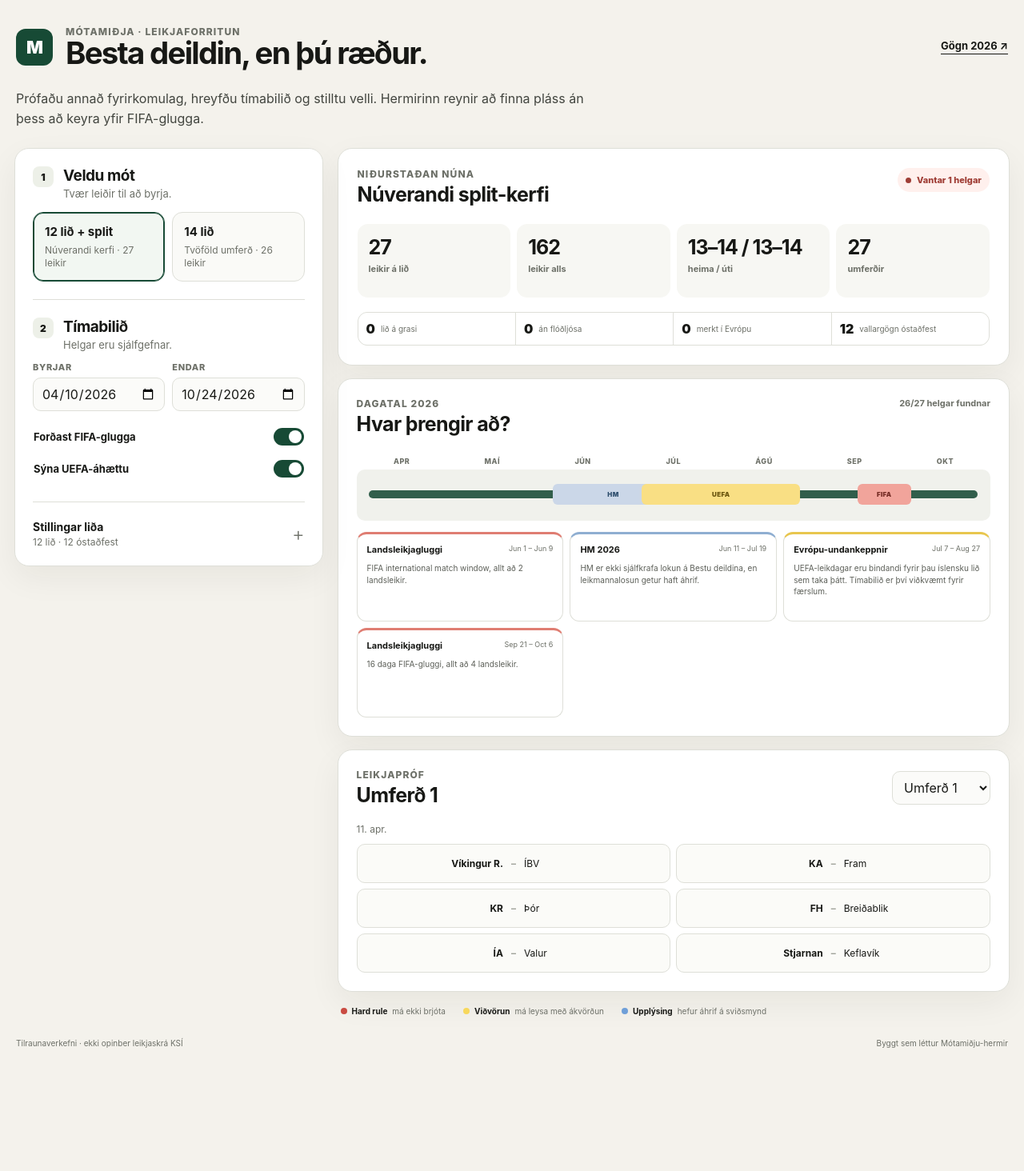
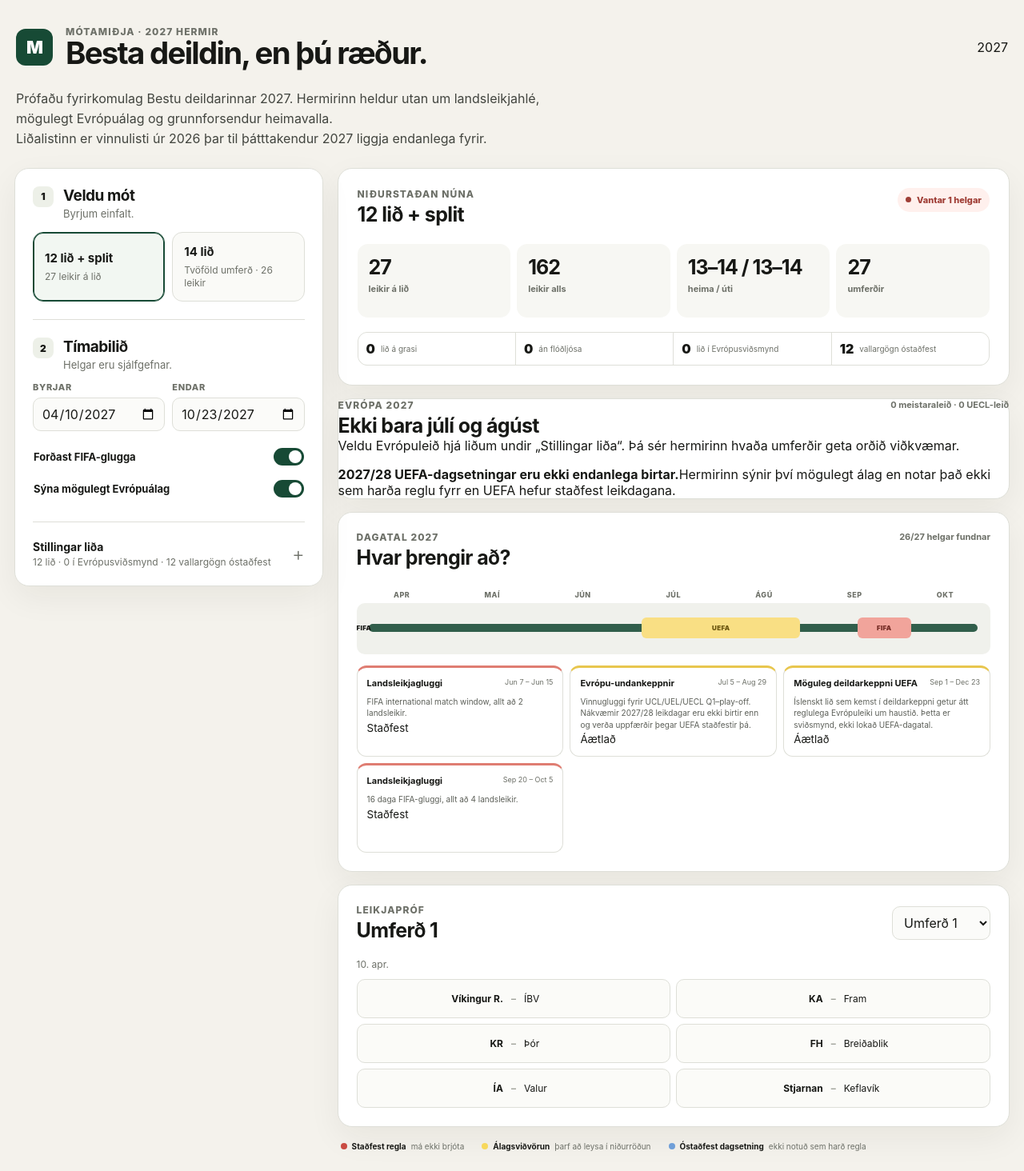
Before and after one commit to lollipop1234-code/besta-deild-hermir, a Next.js app: page / in a window 1280 px wide. Shown: the top 1464 px of the page at 80% size. Before the commit the page ends 1346 px from the top, so only its background shows below. Built offline with nearby package versions, Linux system fonts and the light colour scheme.

Commit message:
Shift simulator to 2027 and model Europe paths

```diff
--- a/src/app/page.tsx
+++ b/src/app/page.tsx
@@ -2,7 +2,8 @@
 
 import { useMemo, useState } from "react";
 
-import { calendar2026 } from "@/data/calendar-2026";
+import { calendar2027 } from "@/data/calendar-2027";
+import { europePathProfiles } from "@/data/europe-2027";
 import { expansionTeams, teams2026 } from "@/data/teams-2026";
 import {
   buildPairingRounds,
@@ -10,7 +11,7 @@ import {
   formatMetrics,
   teamNameMap,
 } from "@/lib/simulator";
-import type { FormatPreset, Surface, Team } from "@/lib/types";
+import type { EuropePath, FormatPreset, Surface, Team } from "@/lib/types";
 
 const surfaceLabels: Record<Surface, string> = {
   grass: "Gras",
@@ -48,10 +49,14 @@ function Stat({ value, label }: { value: string | number; label: string }) {
   );
 }
 
+function inRange(value: string, start: string, end: string) {
+  return value >= start && value <= end;
+}
+
 export default function Home() {
   const [preset, setPreset] = useState<FormatPreset>("current-12-split");
-  const [seasonStart, setSeasonStart] = useState("2026-04-10");
-  const [seasonEnd, setSeasonEnd] = useState("2026-10-24");
+  const [seasonStart, setSeasonStart] = useState("2027-04-10");
+  const [seasonEnd, setSeasonEnd] = useState("2027-10-23");
   const [protectFifa, setProtectFifa] = useState(true);
   const [showUefa, setShowUefa] = useState(true);
   const [teams, setTeams] = useState<Team[]>([...teams2026, ...expansionTeams]);
@@ -64,7 +69,7 @@ export default function Home() {
   );
   const metrics = formatMetrics(preset);
   const calendar = useMemo(
-    () => buildRoundDates(preset, seasonStart, seasonEnd, calendar2026, protectFifa),
+    () => buildRoundDates(preset, seasonStart, seasonEnd, calendar2027, protectFifa),
     [preset, seasonStart, seasonEnd, protectFifa],
   );
   const pairingRounds = useMemo(
@@ -76,9 +81,20 @@ export default function Home() {
   const roundDate = calendar.rounds[Math.min(selectedRound, calendar.rounds.length) - 1];
 
   const unknownVenues = activeTeams.filter((team) => team.surface === "unknown" || team.floodlights === null).length;
-  const europeTeams = activeTeams.filter((team) => team.europe).length;
+  const europeTeams = activeTeams.filter((team) => team.europePath !== "none");
+  const championsTeams = activeTeams.filter((team) => team.europePath === "champions");
+  const conferenceTeams = activeTeams.filter((team) => team.europePath === "conference");
   const grassTeams = activeTeams.filter((team) => team.surface === "grass").length;
   const noLights = activeTeams.filter((team) => team.floodlights === false).length;
+
+  const uefaWindow = roundDate
+    ? calendar2027.find((block) => block.kind === "uefa" && inRange(roundDate.date, block.start, block.end))
+    : undefined;
+  const roundEuropeTeams = round?.pairings
+    .flatMap((pair) => [pair.home, pair.away])
+    .filter((id, index, all) => all.indexOf(id) === index)
+    .map((id) => activeTeams.find((team) => team.id === id))
+    .filter((team): team is Team => Boolean(team && team.europePath !== "none")) ?? [];
 
   function updateTeam(id: string, patch: Partial<Team>) {
     setTeams((current) => current.map((team) => (team.id === id ? { ...team, ...patch } : team)));
@@ -94,18 +110,17 @@ export default function Home() {
       <header className="topbar">
         <div className="brandmark">M</div>
         <div>
-          <div className="eyebrow">Mótamiðja · leikjaforritun</div>
+          <div className="eyebrow">Mótamiðja · 2027 hermir</div>
           <h1>Besta deildin, en þú ræður.</h1>
         </div>
-        <a className="source-link" href="https://www.ksi.is/oll-mot/mot?id=7025510" target="_blank" rel="noreferrer">
-          Gögn 2026 ↗
-        </a>
+        <span className="year-chip">2027</span>
       </header>
 
       <section className="intro">
         <p>
-          Prófaðu annað fyrirkomulag, hreyfðu tímabilið og stilltu velli. Hermirinn reynir að finna pláss án þess að keyra yfir FIFA-glugga.
+          Prófaðu fyrirkomulag Bestu deildarinnar 2027. Hermirinn heldur utan um landsleikjahlé, mögulegt Evrópuálag og grunnforsendur heimavalla.
         </p>
+        <p className="data-note">Liðalistinn er vinnulisti úr 2026 þar til þátttakendur 2027 liggja endanlega fyrir.</p>
       </section>
 
       <div className="workspace">
@@ -114,7 +129,7 @@ export default function Home() {
             <span className="step">1</span>
             <div>
               <h2>Veldu mót</h2>
-              <p>Tvær leiðir til að byrja.</p>
+              <p>Byrjum einfalt.</p>
             </div>
           </div>
 
@@ -125,7 +140,7 @@ export default function Home() {
               onClick={() => choosePreset("current-12-split")}
             >
               <strong>12 lið + split</strong>
-              <span>Núverandi kerfi · 27 leikir</span>
+              <span>27 leikir á lið</span>
             </button>
             <button
               type="button"
@@ -160,7 +175,7 @@ export default function Home() {
 
           <div className="toggle-list">
             <Toggle checked={protectFifa} onChange={setProtectFifa} label="Forðast FIFA-glugga" />
-            <Toggle checked={showUefa} onChange={setShowUefa} label="Sýna UEFA-áhættu" />
+            <Toggle checked={showUefa} onChange={setShowUefa} label="Sýna mögulegt Evrópuálag" />
           </div>
 
           <div className="divider" />
@@ -168,7 +183,7 @@ export default function Home() {
           <button type="button" className="team-settings-button" onClick={() => setTeamsOpen((value) => !value)}>
             <span>
               <b>Stillingar liða</b>
-              <small>{activeTeams.length} lið · {unknownVenues} óstaðfest</small>
+              <small>{activeTeams.length} lið · {europeTeams.length} í Evrópusviðsmynd · {unknownVenues} vallargögn óstaðfest</small>
             </span>
             <span className="chevron">{teamsOpen ? "−" : "+"}</span>
           </button>
@@ -176,7 +191,7 @@ export default function Home() {
           {teamsOpen && (
             <div className="team-editor">
               <div className="team-editor-head">
-                <span>Lið / völlur</span><span>Undirlag</span><span>Ljós</span><span>Evrópa</span>
+                <span>Lið / völlur</span><span>Undirlag</span><span>Ljós</span><span>Evrópuleið</span>
               </div>
               {activeTeams.map((team) => (
                 <div className="team-row" key={team.id}>
@@ -202,14 +217,15 @@ export default function Home() {
                     <option value="yes">Já</option>
                     <option value="no">Nei</option>
                   </select>
-                  <button
-                    type="button"
-                    className={`mini-check ${team.europe ? "mini-check-on" : ""}`}
-                    aria-pressed={team.europe}
-                    onClick={() => updateTeam(team.id, { europe: !team.europe })}
+                  <select
+                    aria-label={`Evrópuleið ${team.name}`}
+                    value={team.europePath}
+                    onChange={(event) => updateTeam(team.id, { europePath: event.target.value as EuropePath })}
                   >
-                    {team.europe ? "✓" : ""}
-                  </button>
+                    <option value="none">Engin</option>
+                    <option value="champions">Meistari</option>
+                    <option value="conference">UECL</option>
+                  </select>
                 </div>
               ))}
             </div>
@@ -221,7 +237,7 @@ export default function Home() {
             <div className="scorecard-top">
               <div>
                 <div className="eyebrow">Niðurstaðan núna</div>
-                <h2>{preset === "double-14" ? "14 liða deild" : "Núverandi split-kerfi"}</h2>
+                <h2>{preset === "double-14" ? "14 liða deild" : "12 lið + split"}</h2>
               </div>
               <div className={`fit-badge ${calendar.shortfall ? "fit-badge-bad" : ""}`}>
                 <span className="dot" />
@@ -239,15 +255,47 @@ export default function Home() {
             <div className="signal-row">
               <div><span className="signal-number">{grassTeams}</span><span>lið á grasi</span></div>
               <div><span className="signal-number">{noLights}</span><span>án flóðljósa</span></div>
-              <div><span className="signal-number">{europeTeams}</span><span>merkt í Evrópu</span></div>
+              <div><span className="signal-number">{europeTeams.length}</span><span>lið í Evrópusviðsmynd</span></div>
               <div><span className="signal-number">{unknownVenues}</span><span>vallargögn óstaðfest</span></div>
+            </div>
+          </div>
+
+          <div className="panel europe-panel">
+            <div className="panel-title-row">
+              <div>
+                <div className="eyebrow">Evrópa 2027</div>
+                <h2>Ekki bara júlí og ágúst</h2>
+              </div>
+              <span className="quiet">{championsTeams.length} meistaraleið · {conferenceTeams.length} UECL-leið</span>
+            </div>
+
+            {europeTeams.length === 0 ? (
+              <p className="empty-copy">Veldu Evrópuleið hjá liðum undir „Stillingar liða“. Þá sér hermirinn hvaða umferðir geta orðið viðkvæmar.</p>
+            ) : (
+              <div className="europe-team-list">
+                {europeTeams.map((team) => {
+                  const profile = team.europePath === "none" ? null : europePathProfiles[team.europePath];
+                  if (!profile) return null;
+                  return (
+                    <div className="europe-team" key={team.id}>
+                      <div><strong>{team.name}</strong><span>{profile.label}</span></div>
+                      <p>{profile.description}</p>
+                      <p className="europe-detail">{profile.autumnRisk}</p>
+                    </div>
+                  );
+                })}
+              </div>
+            )}
+            <div className="provisional-note">
+              <b>2027/28 UEFA-dagsetningar eru ekki endanlega birtar.</b>
+              <span>Hermirinn sýnir því mögulegt álag en notar það ekki sem harða reglu fyrr en UEFA hefur staðfest leikdagana.</span>
             </div>
           </div>
 
           <div className="panel calendar-panel">
             <div className="panel-title-row">
               <div>
-                <div className="eyebrow">Dagatal 2026</div>
+                <div className="eyebrow">Dagatal 2027</div>
                 <h2>Hvar þrengir að?</h2>
               </div>
               <span className="quiet">{calendar.rounds.length}/{metrics.rounds} helgar fundnar</span>
@@ -258,19 +306,22 @@ export default function Home() {
             </div>
             <div className="timeline">
               <div className="timeline-season" />
-              <div className="timeline-block block-worldcup" title="HM 2026">HM</div>
-              {showUefa && <div className="timeline-block block-uefa" title="UEFA undankeppnir">UEFA</div>}
+              <div className="timeline-block block-fifa-june" title="FIFA landsleikjagluggi">FIFA</div>
+              {showUefa && <div className="timeline-block block-uefa" title="Mögulegar UEFA-undankeppnir">UEFA</div>}
               {protectFifa && <div className="timeline-block block-fifa-autumn" title="FIFA landsleikjagluggi">FIFA</div>}
             </div>
 
             <div className="calendar-notes">
-              {calendar2026.filter((block) => block.start >= "2026-04-01" && block.end <= "2026-10-31").map((block) => (
+              {calendar2027.filter((block) => block.start >= "2027-04-01" && block.start <= "2027-10-31").map((block) => (
                 <div key={block.id} className={`calendar-note note-${block.kind}`}>
                   <div>
                     <strong>{block.label}</strong>
                     <span>{dateSpan(block.start, block.end)}</span>
                   </div>
                   <p>{block.note}</p>
+                  <small className={`confidence confidence-${block.confidence}`}>
+                    {block.confidence === "official" ? "Staðfest" : "Áætlað"}
+                  </small>
                 </div>
               ))}
             </div>
@@ -292,8 +343,8 @@ export default function Home() {
             <div className="round-meta">
               <span>{roundDate?.label ?? "Enginn leikdagur fundinn"}</span>
               {round?.stage === "split" && <span className="pill">Lokahluti</span>}
-              {roundDate && calendar2026.some((block) => block.kind === "uefa" && roundDate.date >= block.start && roundDate.date <= block.end) && showUefa && (
-                <span className="pill pill-warn">UEFA-viðkvæmt</span>
+              {showUefa && uefaWindow && roundEuropeTeams.length > 0 && (
+                <span className="pill pill-warn">Evrópuviðkvæmt · {roundEuropeTeams.map((team) => team.name).join(", ")}</span>
               )}
             </div>
 
@@ -304,28 +355,33 @@ export default function Home() {
               </div>
             ) : (
               <div className="fixtures">
-                {round?.pairings.map((pair) => (
-                  <div className="fixture" key={`${round.number}-${pair.home}-${pair.away}`}>
-                    <span>{names[pair.home]}</span>
-                    <b>–</b>
-                    <span>{names[pair.away]}</span>
-                  </div>
-                ))}
+                {round?.pairings.map((pair) => {
+                  const home = activeTeams.find((team) => team.id === pair.home);
+                  const away = activeTeams.find((team) => team.id === pair.away);
+                  const europeSensitive = Boolean(showUefa && uefaWindow && (home?.europePath !== "none" || away?.europePath !== "none"));
+                  return (
+                    <div className={`fixture ${europeSensitive ? "fixture-europe" : ""}`} key={`${round.number}-${pair.home}-${pair.away}`}>
+                      <span>{names[pair.home]}</span>
+                      <b>–</b>
+                      <span>{names[pair.away]}</span>
+                    </div>
+                  );
+                })}
               </div>
             )}
           </div>
 
           <div className="rule-strip">
-            <div><span className="rule-dot hard" /><b>Hard rule</b><span>má ekki brjóta</span></div>
-            <div><span className="rule-dot soft" /><b>Viðvörun</b><span>má leysa með ákvörðun</span></div>
-            <div><span className="rule-dot info" /><b>Upplýsing</b><span>hefur áhrif á sviðsmynd</span></div>
+            <div><span className="rule-dot hard" /><b>Staðfest regla</b><span>má ekki brjóta</span></div>
+            <div><span className="rule-dot soft" /><b>Álagsviðvörun</b><span>þarf að leysa í niðurröðun</span></div>
+            <div><span className="rule-dot info" /><b>Óstaðfest dagsetning</b><span>ekki notuð sem harð regla</span></div>
           </div>
         </section>
       </div>
 
       <footer>
         <span>Tilraunaverkefni · ekki opinber leikjaskrá KSÍ</span>
-        <span>Byggt sem léttur Mótamiðju-hermir</span>
+        <span>2027 dagatal · uppfærist þegar KSÍ og UEFA birta fleiri staðfestar dagsetningar</span>
       </footer>
     </main>
   );
```
